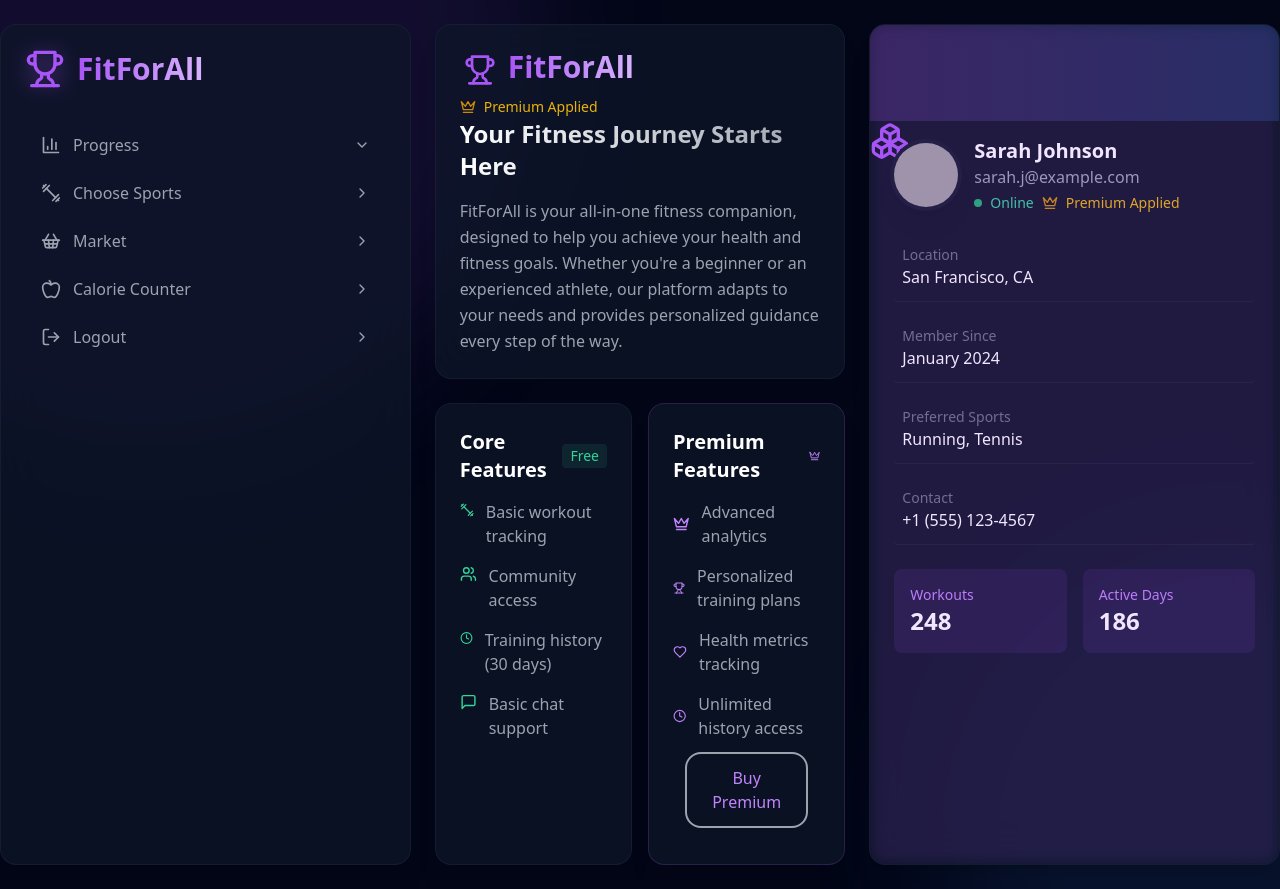
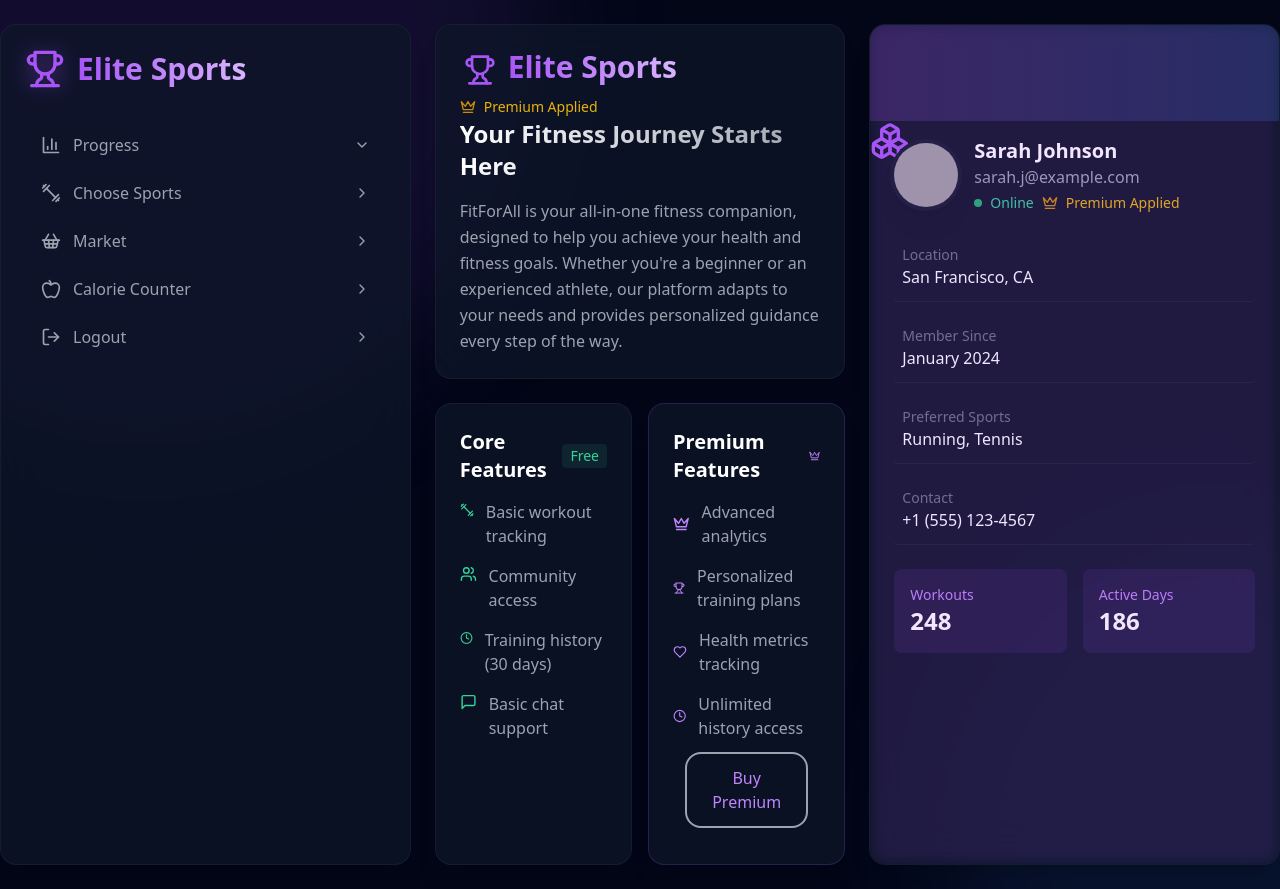
Before and after one commit to rohitsharma2610/FitForAll, a React (Vite) app: page /profile in a window 1280 px wide. Built offline with nearby package versions, Linux system fonts and the light colour scheme; grey boxes are pictures that could not be loaded.

Commit message:
Updated hero section with latest changes

```diff
--- a/index.html
+++ b/index.html
@@ -4,7 +4,7 @@
     <meta charset="UTF-8" />
     <link rel="icon" type="image/svg+xml" href="/vite.svg" />
     <meta name="viewport" content="width=device-width, initial-scale=1.0" />
-    <title>FitForAll</title>
+    <title>Elite Sports</title>
   </head>
   <body>
     <div id="root"></div>
--- a/src/components/Profile.tsx
+++ b/src/components/Profile.tsx
@@ -50,7 +50,7 @@ function Profile() {
                 <div className="absolute inset-0 animate-pulse bg-purple-500/20 rounded-lg blur"></div>
               </div>
               <h1 className="text-3xl font-bold bg-gradient-to-r from-purple-500 to-purple-300 bg-clip-text text-transparent">
-                FitForAll
+                Elite Sports
               </h1>
             </div>
 
@@ -69,7 +69,7 @@ function Profile() {
                       : 'text-gray-400 hover:bg-slate-800/50 hover:text-purple-400'
                   }`}
                 >
-                  <div className="flex items-center gap-3">
+                  <div className="flex items-center gap-3">s
                     <item.icon className="h-5 w-5" />
                     <span className="font-medium">{item.text}</span>
                   </div>
@@ -142,7 +142,7 @@ function Profile() {
                 {/* <div className="absolute inset-0 animate-pulse bg-purple-500/20 rounded-lg blur"></div> */}
 
                 <h1 className="text-3xl font-bold bg-gradient-to-r from-purple-500 to-purple-300 bg-clip-text text-transparent  inline">
-                FitForAll
+                Elite Sports
               </h1>
               <div className='block '>
            <Crown className="h-4 w-4 text-yellow-600 inline mr-2" />
--- a/src/components/hero-section.tsx
+++ b/src/components/hero-section.tsx
@@ -651,7 +651,7 @@ export function HeroSection() {
           animate={{ opacity: 1, x: 0 }}
           className="flex space-x-8 items-center"
         >
-          {['Home', 'Programs', 'About', 'Contact'].map((item, index) => (
+          {[''].map((item, index) => (
             <motion.button
               key={item}
               className="text-white hover:text-cyan-400 transition-colors duration-300 text-lg font-medium relative group"
```
